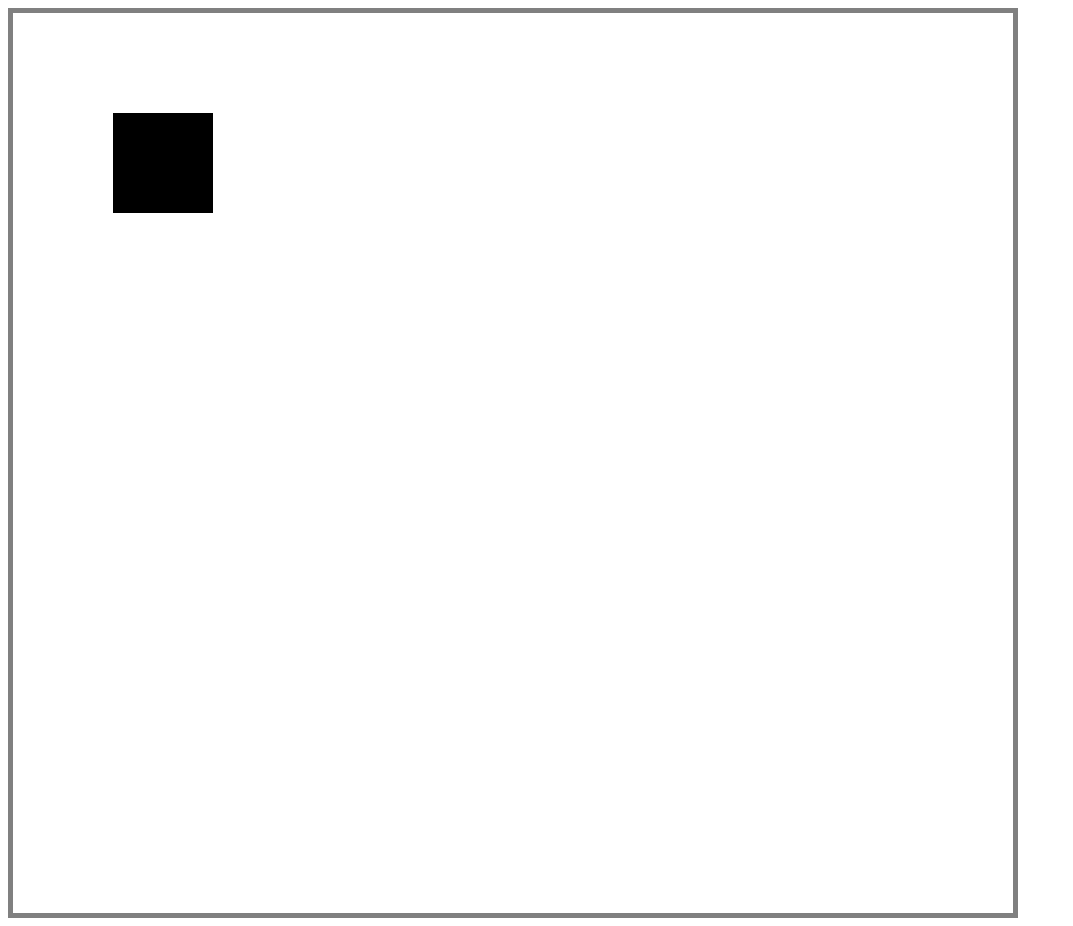
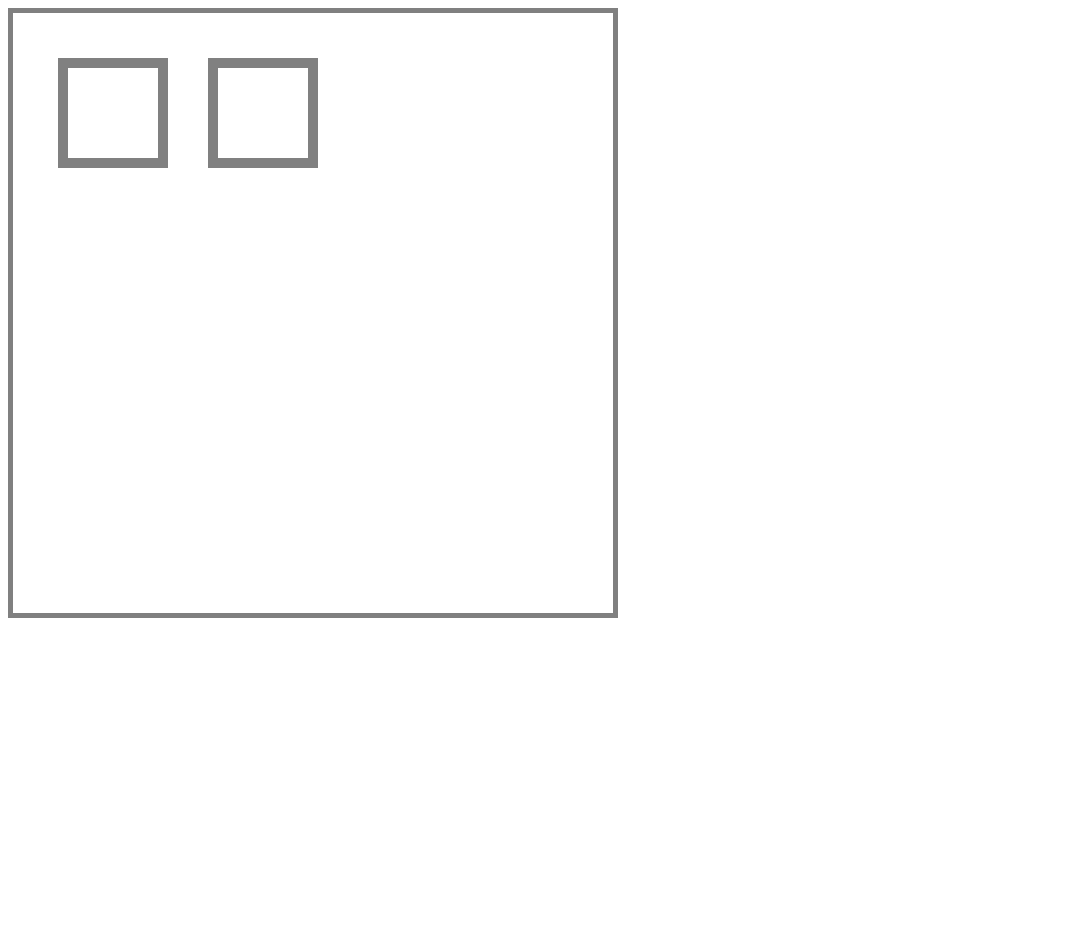
Before and after one commit to jayllybeans/memory-card-game, a plain HTML site: page index.html in a window 1280 px wide. Shown: the whole page, without its empty margins (0-1073 px from the left). After the commit the page ends 800 px from the top, so only its background shows below. Drawn offline with Linux system fonts and the light colour scheme.

Commit message:
Updates so it works

```diff
--- a/card.js
+++ b/card.js
@@ -1,58 +1,46 @@
+import { Toolbox } from "./toolbox.js";
+
 export class Card{
-    x = 0;
-    y = 100;
+    x = 50;
+    y = 50;
+    color;
     width = 100;
     height = 100;
-    colorOptions = [];
-    isClicked = false;
+    canvas;
+    pencil;
+    isFaceUp = false;
+    toolbox = new Toolbox();
 
-    constructor(canvas, pencil, toolbox){
+    constructor(canvas, pencil, x, y, color) {
+        this.x = x;
+        this.y = y;
+        this.color = color;
+        this.pencil = pencil;
         this.canvas = canvas;
-        this.pencil = pencil;
-        this.toolbox = toolbox;
+        canvas.addEventListener("click", (e) => this.onClick(e));
     }
 
-    setCardColors(toolbox){
-        for (let i = 0; i < 3; i++){
-            this.colorOptions.push(toolbox.getRandomColor());
+    draw() {
+        if(this.isFaceUp) {
+            this.pencil.fillStyle = this.color; // Set the fill color
+            this.pencil.fillRect(this.x, this.y, this.width, this.height); // Draw a filled rectangle at (50, 50) with width 100 and height 75
+        } else { //draw face down
+            this.pencil.strokeStyle = "gray"; // Set the outline color to red
+            this.pencil.lineWidth = 10;       // Set the outline width to 2 pixels
+            this.pencil.strokeRect(this.x, this.y, this.width, this.height); // Draws an outlined rectangle at (50,50) with width 100 and height 75
         }
-        for(let i = 0; i < 3; i++){
-            this.colorOptions.push(this.colorOptions[i]);
-        }
-        this.colorOptions = toolbox.shuffleArray(this.colorOptions);
     }
 
-    drawCards(){
-        this.canvas.addEventListener("click", this.detectCardClick());
-        if (this.isClicked){
-            this.pencil.fillStyle = Math.floor(Math.random() * this.colorOptions.length);
+     onClick(event) {
+        let clickX = event.offsetX;
+        let clickY = event.offsetY;
+
+        let isClickInButton = this.toolbox.isWithinRect(
+            clickX, clickY, this.x, this.y, this.width, this.height
+        );
+
+        if(isClickInButton) {
+            this.isFaceUp = !this.isFaceUp;
         }
-        else{
-            this.pencil.fillStyle = "black";
-        }
-        this.pencil.fillRect(this.x + 100, this.y, this.width, this.height);
-    }
-
-    //check if the user clicked on the card
-    detectCardClick(){
-        this.cardTopLeft = {
-            x : this.x,
-            y : this.y - this.height
-        }
-
-        this.cardBottomRight = {
-            x : this.x + this.width,
-            y : this.y - this.height + this.height
-        }
-
-
-        let isFarEnoughRight = this.x > this.cardTopLeft.x;
-        let isLowEnough = this.y > this.cardTopLeft.y;
-        let isFarEnoughLeft = this.x < this.cardBottomRight.x;
-        let isHighEnough = this.y < this.cardBottomRight.y;
-
-        if((isFarEnoughRight && isLowEnough && isFarEnoughLeft && isHighEnough))
-            this.isClicked = true;
-        this.isClicked = false;
     }
 }
--- a/code.js
+++ b/code.js
@@ -1,24 +1,20 @@
-import {Toolbox} from "./toolbox.js";
-import {Card} from "./card.js";
+import { Card } from "./card.js";
+import { Toolbox } from "./toolbox.js";
 
 let canvas = document.getElementById("myCanvas");
-let pencil = canvas.getContext("2d");
+let pencil = canvas.getContext("2d"); // This gives you the drawing context, like a pencil
+let toolbox = new Toolbox();
 
-let toolbox = new Toolbox();
-let cards = [];
+let color1 = toolbox.getRandomColor();
+let card1a = new Card(canvas, pencil, 50, 50, color1);
+let card1b = new Card(canvas, pencil, 200, 50, color1);
 
-for(let i = 0; i < 6; i++){
-    cards.push(new Card(canvas, pencil, toolbox));
+
+
+function gameLoop() {
+    pencil.clearRect(0,0, canvas.width, canvas.height);
+    card1a.draw();
+    card1b.draw();
 }
 
-function gameLoop(){
-    pencil.clearRect(0, 0, canvas.width, canvas.height);
-
-    for(let i = 0; i < cards.length; i++){
-        cards[i].drawCards();
-    }
-}
-
-setInterval(gameLoop, 1000);
-
-//canvas.addEventListener("click", cards[0].detectCardClick());
+setInterval(gameLoop, 50);
--- a/index.html
+++ b/index.html
@@ -4,7 +4,7 @@
 
 </head>
 <body>
-    <canvas id ="myCanvas" height="900" width = "1000"></canvas>
+    <canvas id ="myCanvas" height="600" width = "600"></canvas>
     <script type = "module" src ="code.js"></script>
     <script type = "module" src ="toolbox.js"></script>
     <script type = "module" src ="card.js"></script>
--- a/toolbox.js
+++ b/toolbox.js
@@ -27,4 +27,17 @@ getRandomColor(){
     let blue = Math.floor(Math.random() * 256);
     return "rgb(" + red + ", " + green + ", " + blue + ")";
 }
+
+isWithinRect(pointX, pointY, rectX, rectY, rectW, rectH) {
+        if(pointX > rectX + rectW) {
+            return false; //too far right
+        } else if(pointX < rectX) {
+            return false; //too far left
+        } else if(pointY < rectY) {
+            return false; //too far up
+        } else if(pointY > rectY + rectH) {
+            return false;
+        }
+        else return true;
+    }
 }
```
